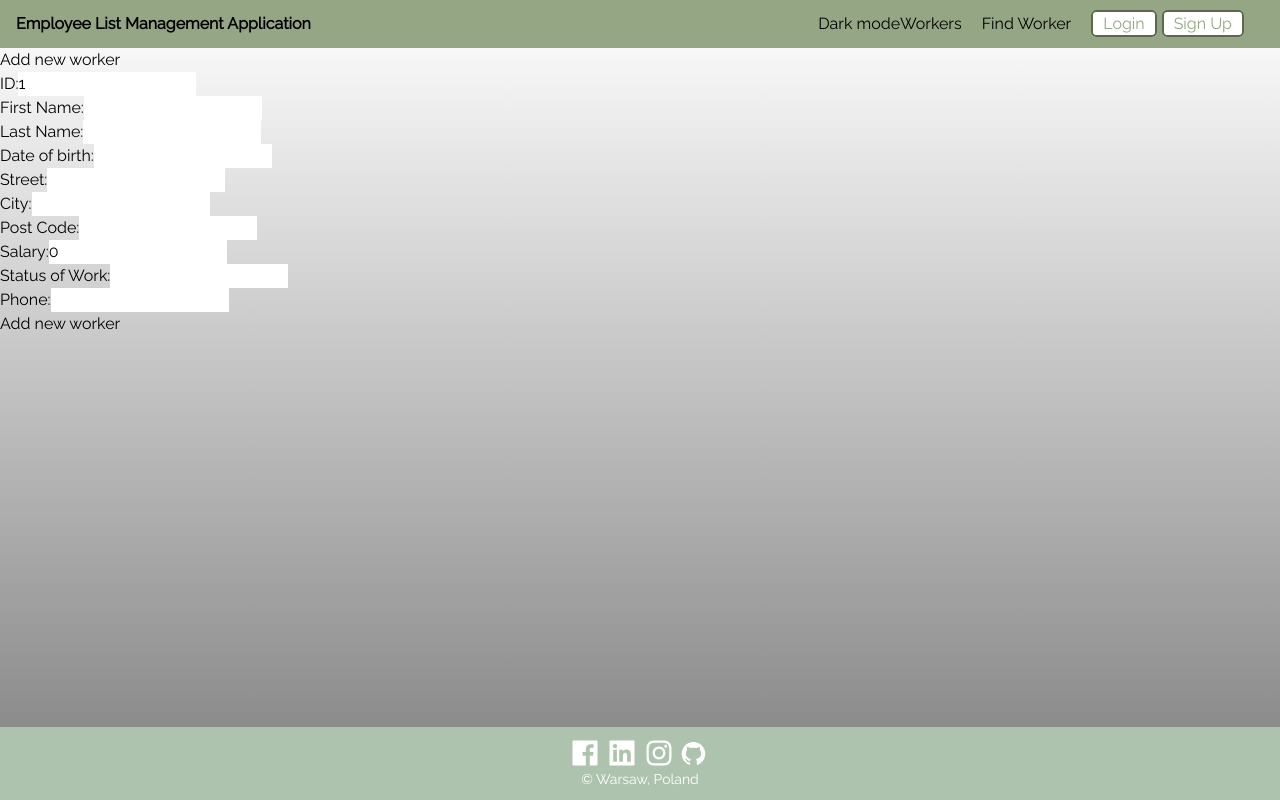
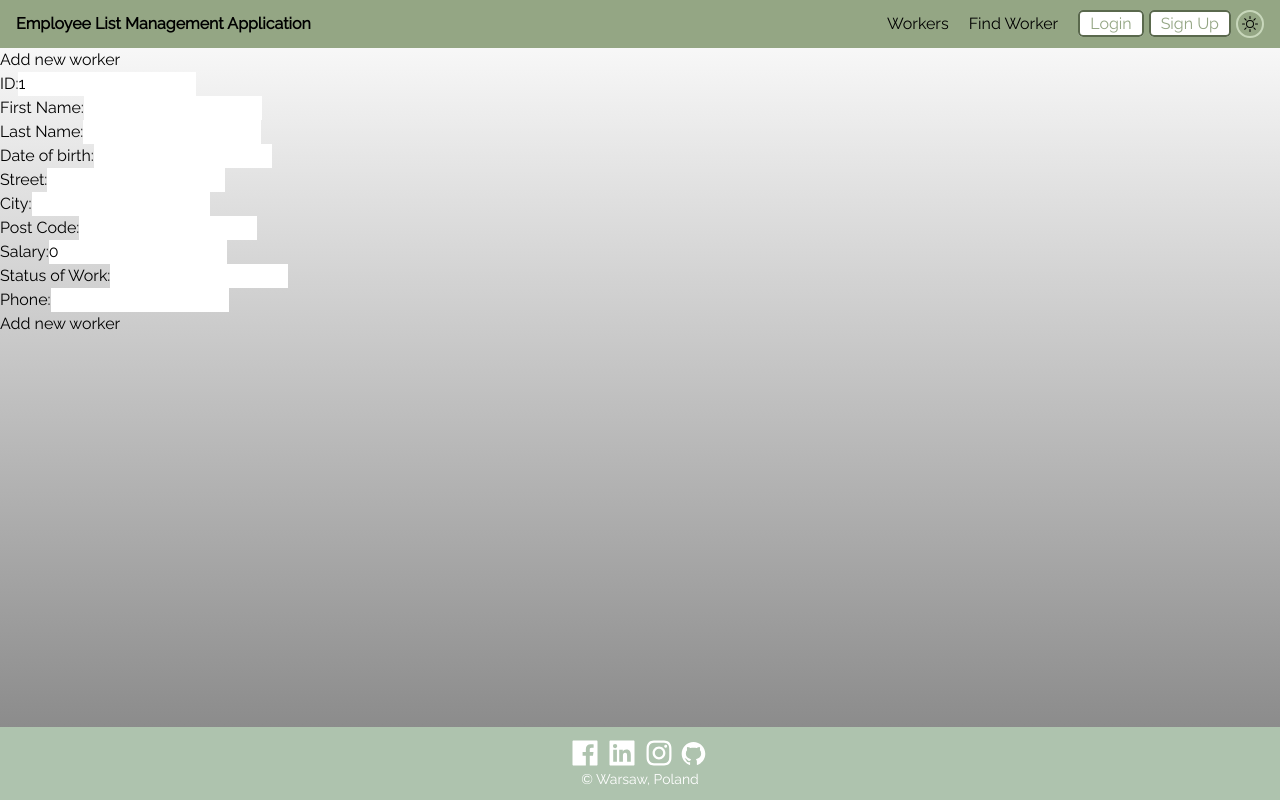
Before and after one commit to osemenets21/Employee-List-Management-Application, a React (Create React App) app: page /add-worker in a window 1280 px wide. Built offline with nearby package versions, Linux system fonts and the light colour scheme; data requests are answered from the project's data file.

Commit message:
correct dark mode

```diff
--- a/src/components/Footer/Footer.tsx
+++ b/src/components/Footer/Footer.tsx
@@ -4,7 +4,7 @@ import { AiFillFacebook, AiFillGithub, AiFillLinkedin, AiOutlineInstagram } from
 
 export const Footer = () => {
   return (
-    <footer className="footer">
+    <footer className="footer dark:bg-slate-800">
       <div className="social-media">
         <a href="https://www.facebook.com/brlltman/"><AiFillFacebook className="footer-icons"/></a>
         <a href="https://www.linkedin.com/in/oleh-semenets/"><AiFillLinkedin className="footer-icons"/></a>
--- a/src/components/Header/Header.scss
+++ b/src/components/Header/Header.scss
@@ -25,6 +25,15 @@
         transition: all .2s;
 
         &:hover {
+            color: white;
+        }
+    }
+
+    .switch-mode {
+        border: 2px solid #c8d7bb;
+        padding: 4px;
+        border-radius: 50%;
+        .moon-icon {
             color: white;
         }
     }
@@ -61,6 +70,10 @@
                 margin-right: 5px;
             }
 
+            li:nth-child(4) {
+                margin-right: 5px;
+            }
+
             .btn-login {
                 @include button-primary;
             }
@@ -89,9 +102,6 @@
       transition: color 0.2s;
     }
 
-    // .btn-login, .btn-sign-up {
-    //   // Ваші стилі для кнопок
-    // }
 
     @media (max-width: 768px) {
       flex-direction: column;
@@ -110,4 +120,5 @@
 
   .burger-icon {
     cursor: pointer;
+    margin-right: 5px;
   }
--- a/src/components/Header/Header.tsx
+++ b/src/components/Header/Header.tsx
@@ -2,11 +2,13 @@ import React, { useEffect, useState } from "react";
 import "./Header.scss";
 import { Link } from "react-router-dom";
 import { FaBars } from "react-icons/fa";
+import { BsMoon, BsSun } from "react-icons/bs";
 
 export const Header = () => {
   const [isMobile, setIsMobile] = useState(false);
   const [showMenu, setShowMenu] = useState(false);
   const [theme, setTheme] = useState("light");
+  const [darkMode, setDarkMode] = useState(false);
 
   useEffect(() => {
     const handleResize = () => {
@@ -40,22 +42,20 @@ export const Header = () => {
   }, [theme]);
 
   const handleThemeSwitch = () => {
+    setDarkMode(!darkMode);
     setTheme(theme === "dark" ? "light" : "dark");
   };
 
   return (
-    <header className="header bg-white dark:bg-black ">
+    <header className="header bg-white dark:bg-slate-800">
       <div className="header-logo">
         <Link to="/" className="header-logo-link dark:text-white">
           {isMobile ? "ELMA" : "Employee List Management Application"}
         </Link>
       </div>
       <nav className="header-nav">
-        <button className="dark:text-white" onClick={handleThemeSwitch}>
-          Dark mode
-        </button>
         {isMobile ? (
-          <FaBars className="burger-icon " onClick={toggleMenu} />
+          <FaBars className="burger-icon dark:text-white" onClick={toggleMenu} />
         ) : (
           <ul className={`header-nav-menu  ${showMenu ? "show" : ""}`}>
             <li>
@@ -80,6 +80,14 @@ export const Header = () => {
             </li>
           </ul>
         )}
+
+        <div className="switch-mode">
+          {darkMode ? (
+            <BsMoon className="moon-icon" onClick={handleThemeSwitch} />
+          ) : (
+            <BsSun onClick={handleThemeSwitch} />
+          )}
+        </div>
       </nav>
     </header>
   );
```
